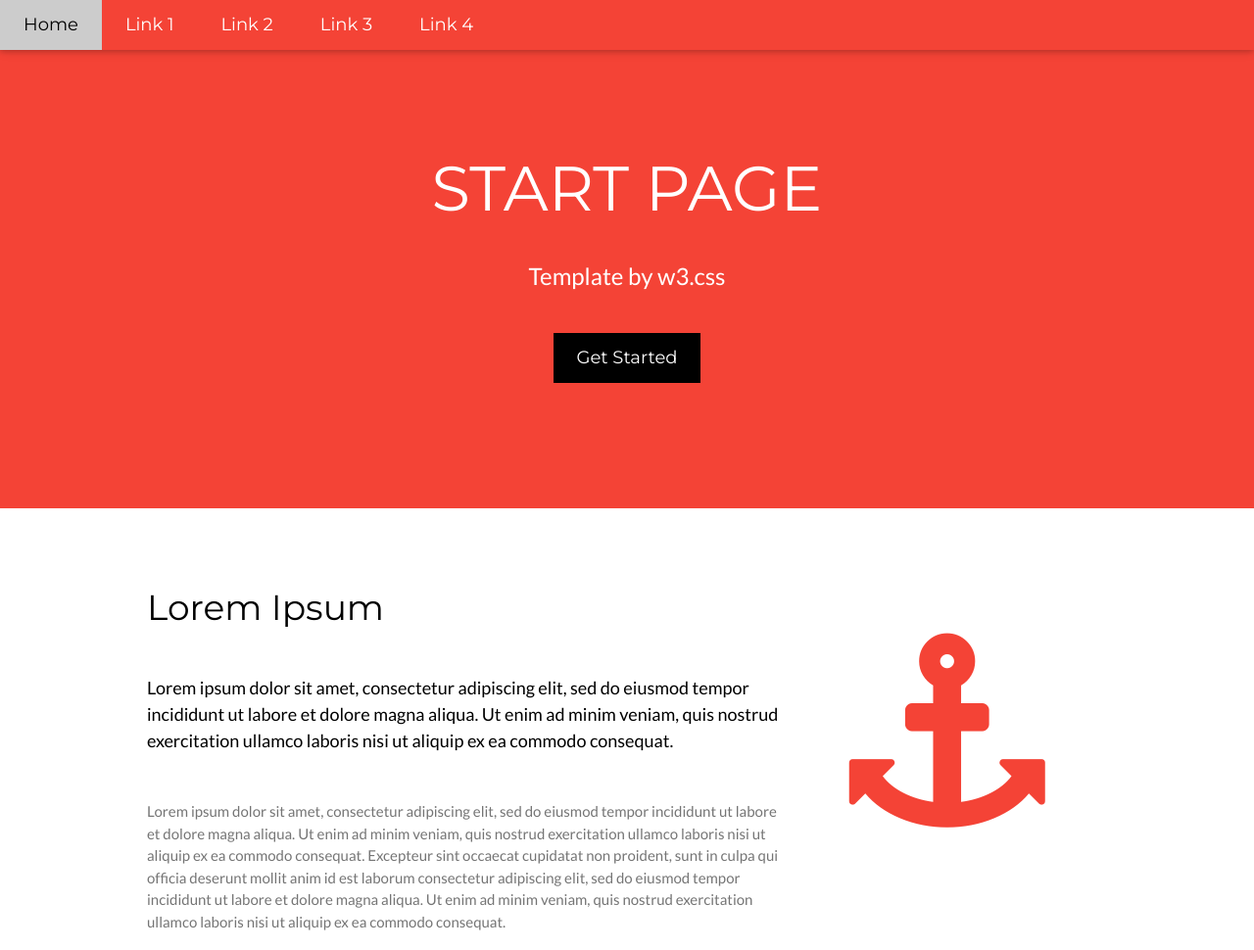
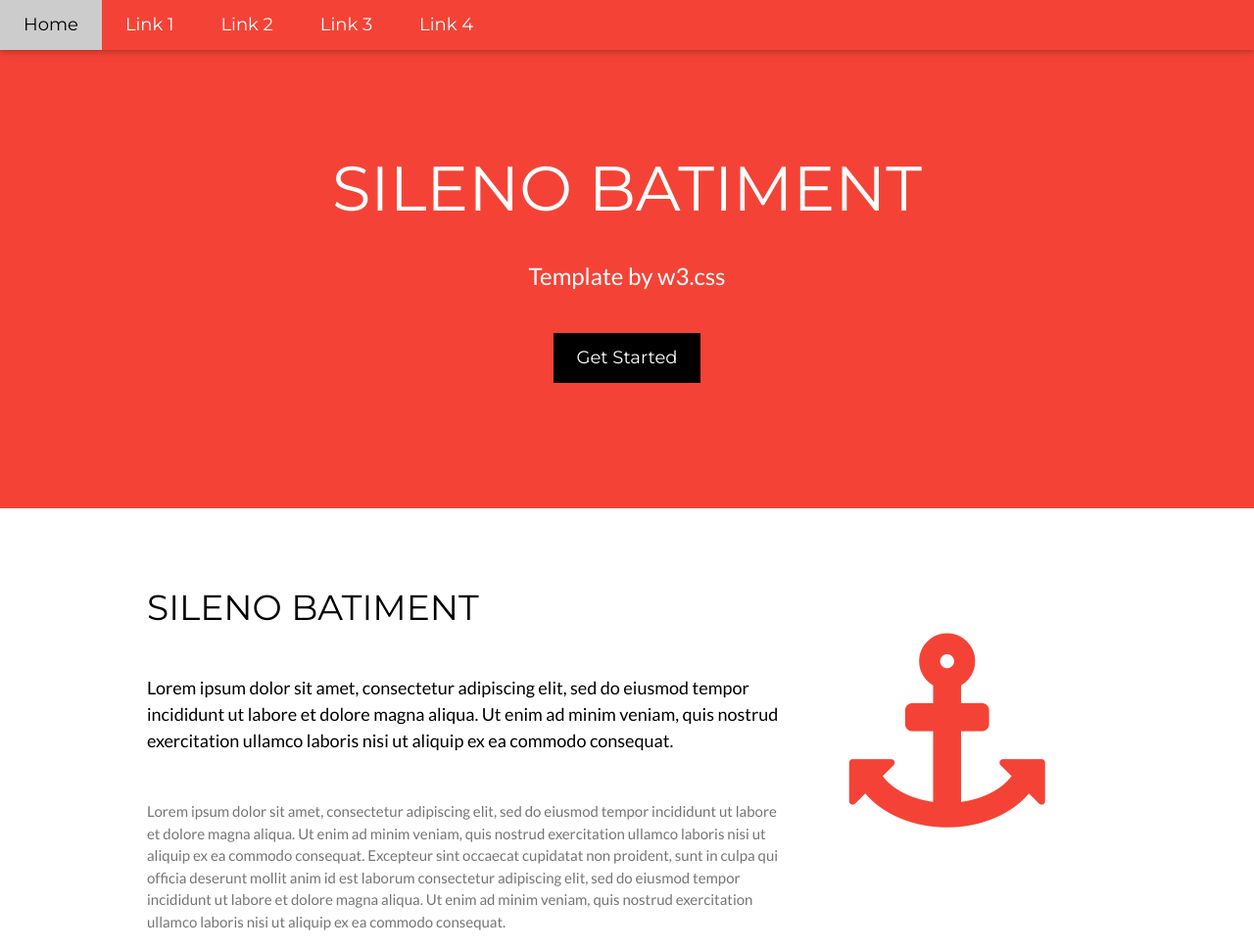
Before and after one commit to vincenzosileno/-silenobatiment-.github.io, a plain HTML site: page index.html in a window 1280 px wide. Shown: the top 970 px of the page at 98% size. Drawn offline with nearby package versions, Linux system fonts and the light colour scheme.

Commit message:
Add files via upload

```diff
--- a/index.html
+++ b/index.html
@@ -8,11 +8,11 @@
     <!-- META EDGE -->
     <meta http-equiv="x-ua-compatible" content="ie=edge">
     <!-- TITLE -->
-    <title>Silerno Batiment</title>
+    <title>Sileno Batiment</title>
     <!-- META DESCRIPTION -->
     <meta name="Sileno Batiment" content="test website">
     <!-- META KEYWORDS -->
-    <meta name="keywords" content="SILENO, BATIMENT, SILENO BATIMENT">
+    <meta name="keywords" content="SILENO, BATIMENT, SILENO BATIMENT, silenobatiment.fr>
     <!-- META AUTHOR -->
     <meta name="author" content="Vincenzo Sileno">
     <!--CSS-->
@@ -49,7 +49,7 @@
 
 <!-- Header -->
 <header class="w3-container w3-red w3-center" style="padding:128px 16px">
-    <h1 class="w3-margin w3-jumbo">START PAGE</h1>
+    <h1 class="w3-margin w3-jumbo">SILENO BATIMENT</h1>
     <p class="w3-xlarge">Template by w3.css</p>
     <button class="w3-button w3-black w3-padding-large w3-large w3-margin-top">Get Started</button>
 </header>
@@ -58,7 +58,7 @@
 <div class="w3-row-padding w3-padding-64 w3-container">
     <div class="w3-content">
         <div class="w3-twothird">
-            <h1>Lorem Ipsum</h1>
+            <h1>SILENO BATIMENT</h1>
             <h5 class="w3-padding-32">Lorem ipsum dolor sit amet, consectetur adipiscing elit, sed do eiusmod tempor incididunt ut labore et dolore magna aliqua. Ut enim ad minim veniam, quis nostrud exercitation ullamco laboris nisi ut aliquip ex ea commodo consequat.</h5>
 
             <p class="w3-text-grey">Lorem ipsum dolor sit amet, consectetur adipiscing elit, sed do eiusmod tempor incididunt ut labore et dolore magna aliqua. Ut enim ad minim veniam, quis nostrud exercitation ullamco laboris nisi ut aliquip ex ea commodo consequat. Excepteur sint
```
